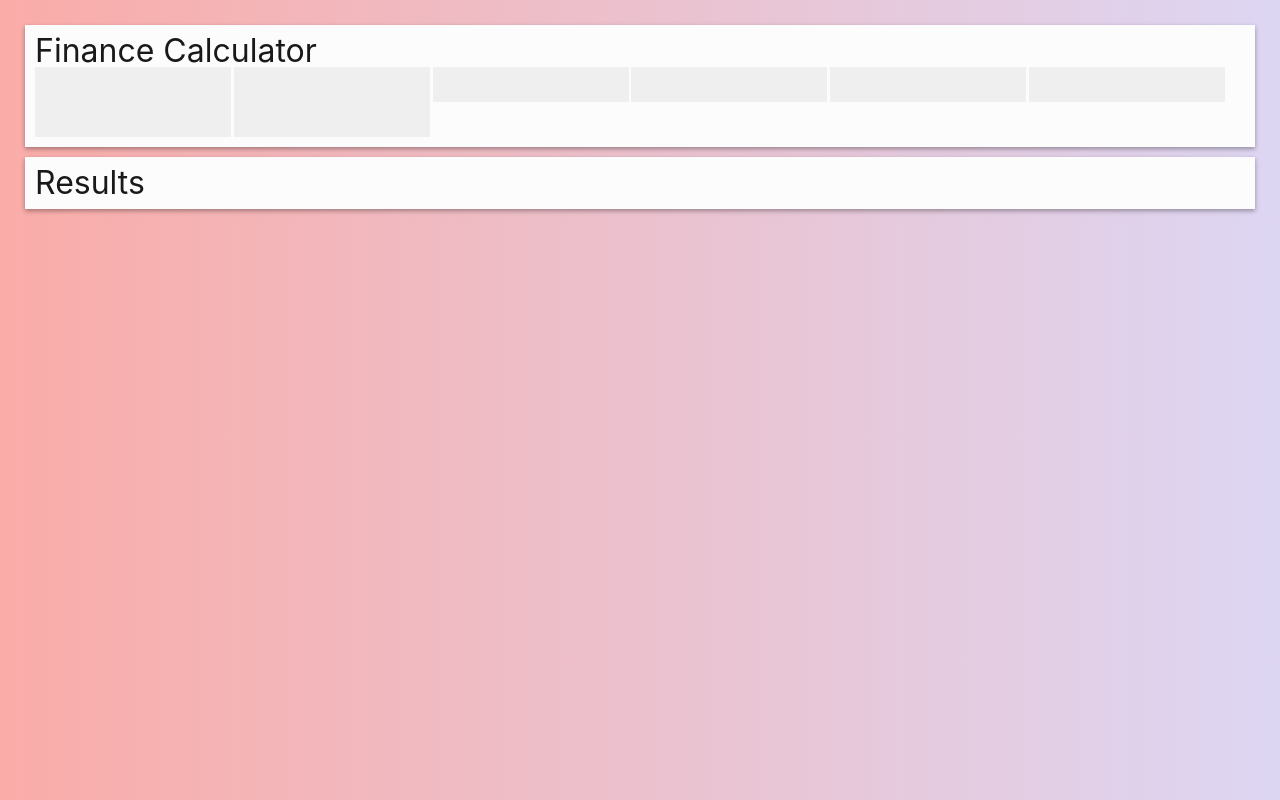
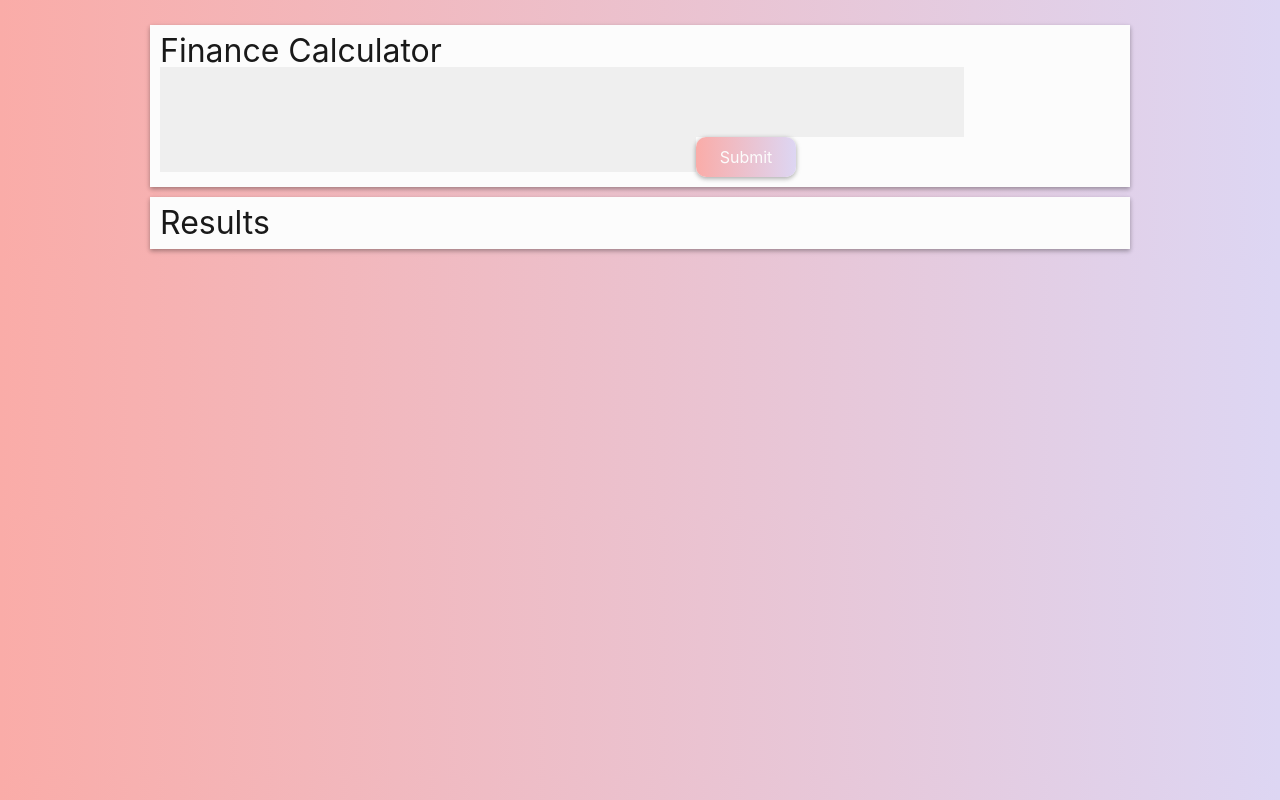
Before and after one commit to leo-generali/financial-calculator, a website: page index.html in a window 1280 px wide. Drawn offline with Linux system fonts and the light colour scheme.

Commit message:
Add properly flexbox-ed inputs

```diff
--- a/index.html
+++ b/index.html
@@ -23,6 +23,7 @@
         <input type="number" class="calculator--input" name="employer-match">
         <input type="number" class="calculator--input" name="employer-contribution">
         <input type="number" class="calculator--input" name="rate-of-return">
+        <input type="submit" class="calculator--submit" value="Submit">
       <form>
     </section>
 
--- a/sass/_mixins.scss
+++ b/sass/_mixins.scss
@@ -38,3 +38,5 @@
 @mixin font-size($sizeValue: 1.6) {
   font-size: $sizeValue + rem;
 }
+
+@mixin grow { transition: all .1s ease-in-out; }
--- a/sass/_reset.scss
+++ b/sass/_reset.scss
@@ -76,8 +76,8 @@ textarea
   line-height:1;
 
   /* Browsers have different default form fonts */
-  font-size:13px;
-  font-family:Arial;
+  font-size: 1.6rem;
+  font-family: $font-stack;
 }
 
 /* Remove the stupid outer glow in Webkit */
@@ -176,7 +176,6 @@ input[type="submit"]
 {
   /* Fix IE7 display bug */
   overflow:visible;
-  width:auto;
 }
 
 /* IE8 and FF freak out if this rule is within another selector */
--- a/sass/partials/_card.scss
+++ b/sass/partials/_card.scss
@@ -1,15 +1,43 @@
 .card {
+  max-width: 960px;
   background: $card-background;
   color: $font-color;
   padding: 1rem;
+
+  margin: auto;
 
   margin-bottom: 1rem;
 
   @include card(1);
 }
 
-.calculator--input {
-  height: 3rem;
-  padding: 0.25rem 1rem;
-  background-color: darken($card-background, 5%);
+.calculator {
+  display: flex;
+  flex-wrap: wrap;
+
+
+  &--input {
+    height: 3rem;
+    padding: 0.25rem 1rem;
+    background-color: darken($card-background, 5%);
+    font-family: $font-stack;
+  }
+
+  &--submit {
+    background-image: $background;
+    color: $card-background;
+
+    border-radius: 1rem;
+    height: 4rem;
+    width: 100px;
+
+    @include card(1);
+    @include grow;
+  }
+
+  &--submit:hover {
+    cursor: pointer;
+    @include card(2);
+  }
+
 }
--- a/sass/styles.scss
+++ b/sass/styles.scss
@@ -1,7 +1,7 @@
 @import "./neat/neat";
-@import "reset";
 @import "variables";
 @import "mixins";
+@import "reset";
 
 @import "./partials/body";
 @import "./partials/card";
```
Also changed, not shown: css/styles.css, 1 other file.
